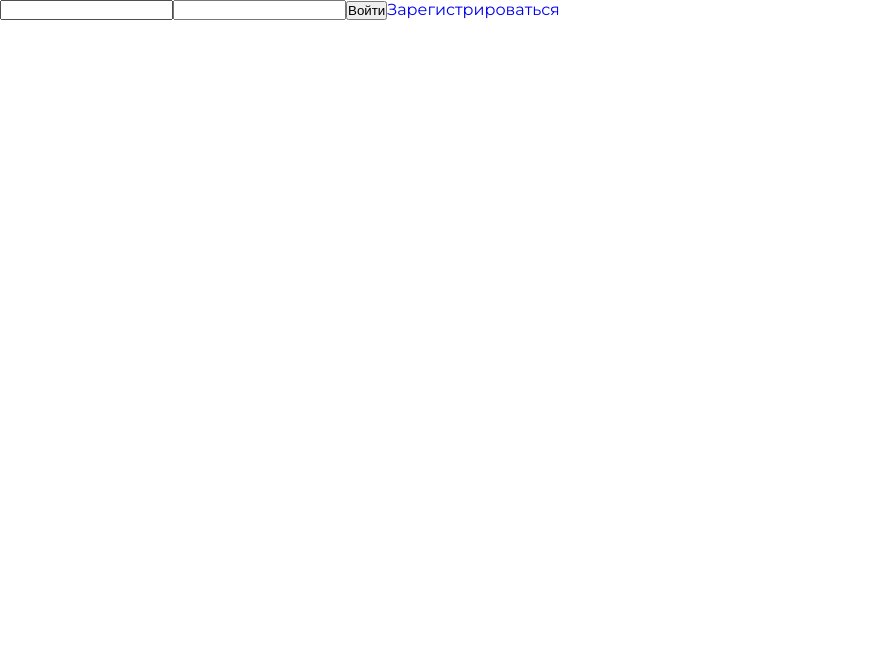
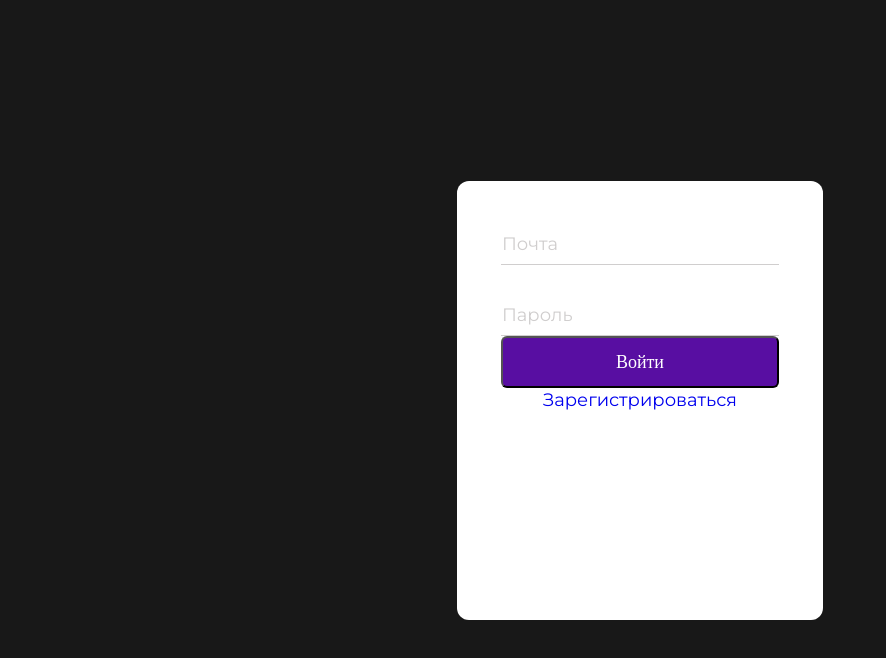
Before and after one commit to ReginaWe/Skypro-music, a Next.js app: page /signIn in a window 1280 px wide. Shown: the top 658 px of the page, without its empty margins (0-886 px from the left). Built offline with nearby package versions, Linux system fonts and the light colour scheme.

Commit message:
домашка 5

```diff
--- a/src/app/components/Player/Player.tsx
+++ b/src/app/components/Player/Player.tsx
@@ -165,7 +165,7 @@ const Player = () => {
                 </svg>
               </div>
             </div>
-            <TrackPlay name={name} author={author} _id={_id}/>
+            <TrackPlay track={currentTrack}/>
           </div>
           <Volume audioRef={audioRef} />
           <span className={styles.barTimers}>
--- a/src/app/components/PlaylistItem/PlaylistItem.tsx
+++ b/src/app/components/PlaylistItem/PlaylistItem.tsx
@@ -19,7 +19,7 @@ export function PlaylistItem({ track, tracks }: TrackProps) {
   const { name, author, album, duration_in_seconds, _id } = track; /*
   const isPlaying = currentTrack ? currentTrack._id === _id : false; */
   const dispatch = useAppDispatch();
-  const { isLiked, handleLike } = useLikeTrack(track._id);
+  const { isLiked, handleLike } = useLikeTrack(track);
 
   const handleTrackClick = () => {
     dispatch(setCurrentTrack({ track, tracks }));
--- /dev/null
+++ b/src/app/signIn/page.module.css
@@ -0,0 +1,73 @@
+.wrapper {
+  width: 100%;
+  min-height: 100%;
+  overflow: hidden;
+  background-color: #383838;
+}
+
+.container {
+  max-width: 1920px;
+  height: 100vh;
+  margin: 0 auto;
+  position: relative;
+  background-color: #181818;
+}
+
+.modalBlock {
+  position: absolute;
+  z-index: 2;
+  left: calc(50% - (366px / 2));
+  top: calc(50% - (439px / 2));
+  opacity: 1;
+}
+.modalForm {
+  width: 366px;
+  height: 439px;
+  top: 320.5px;
+  left: 777px;
+  border-radius: 12px;
+  background: #ffffff;
+  font-size: 18px;
+  line-height: 24px;
+  display: flex;
+  flex-direction: column;
+  align-items: center;
+  padding: 43px 44px 47px;
+}
+
+.modalInput {
+  width: 100%;
+  border-top: none;
+  border-left: none;
+  border-right: none;
+  border-bottom: 1px solid #d0cece;
+  font-size: 18px;
+  line-height: 24px;
+  padding: 8px 1px;
+  outline: none;
+
+  &::placeholder {
+    font-size: 18px;
+    line-height: 24px;
+    color: #d0cece;
+  }
+
+  &.gaped {
+    margin-bottom: 30px;
+  }
+}
+
+.modalButton {
+  width: 278px;
+  height: 52px;
+  top: 268px;
+  left: 41px;
+  border-radius: 6px;
+  background: #580ea2;
+  font-family: StratosSkyeng;
+  font-size: 18px;
+  font-weight: 400;
+  line-height: 24px;
+  letter-spacing: -0.003em;
+  color: #ffffff;
+}
--- a/src/app/signIn/page.tsx
+++ b/src/app/signIn/page.tsx
@@ -1,4 +1,7 @@
 "use client";
+
+import styles from "./page.module.css";
+import cn from "classnames"
 
 import { useAppDispatch, useAppSelector } from "@/hooks/hooks";
 import { getLogin, getTokens } from "@/store/features/authSlice";
@@ -31,21 +34,33 @@ export default function SignIn() {
     await dispatch(getTokens(formData));
   }
   return (
-    <>
+    <div className={styles.wrapper}>
+      <div className={styles.container}>
+
+        <div className={styles.modalBlock}>
+          <form className={styles.modalForm} action="#">
             <input
             name="email"
             value={formData.email}
             type="email"
             onChange={handleChangeFormData}
+            placeholder="Почта"
+            className={cn(styles.modalInput, styles.gaped)}
           />
           <input
             name="password"
             value={formData.password}
             type="password"
             onChange={handleChangeFormData}
+            placeholder="Пароль"
+            className={styles.modalInput}
           />
-      <button onClick={handleLogIn}>Войти</button>
+          <button onClick={handleLogIn} className={styles.modalButton}>Войти</button>
           <Link href="#">Зарегистрироваться</Link>
-    </>
+          </form>
+
+        </div>
+      </div>
+    </div>
   );
 }
--- a/src/app/tracks/favorite/page.tsx
+++ b/src/app/tracks/favorite/page.tsx
@@ -11,7 +11,7 @@ export default function Favorites() {
 
   return (
     <>
-      <h2 className={styles.centerblockH2}>Треки 555</h2>
+      <h2 className={styles.centerblockH2}>Избранные треки</h2>
       <Filter tracks={likedTracks} />
       <Playlist tracks={likedTracks} />
     </>
--- a/src/store/features/playlistSlice.ts
+++ b/src/store/features/playlistSlice.ts
@@ -81,14 +81,12 @@ const playlistSlice = createSlice({
         state.isShuffle = action.payload;
       }
     },
-    setLikeTrack: (state, action: PayloadAction<number>) => {
-      const trackID = action.payload
-      //Добавить трек в likedTracks
+    setLikeTrack: (state, action: PayloadAction<TrackType>) => {
+      state.likedTracks.push(action.payload);
     },
-    setDislikeTrack: (state, action: PayloadAction<number>) => {
-      const trackID = action.payload
-       //убрать трек из likedTracks
-    }
+    setDislikeTrack: (state, action: PayloadAction<TrackType>) => {
+      state.likedTracks = state.likedTracks.filter((track) => track._id !== action.payload._id);
+    },
   },
   extraReducers: (builder) => {
     builder.addCase(getFavoriteTracks.fulfilled, (state, action) => {
@@ -104,6 +102,6 @@ export const {
   setIsShuffle,
   setPrevTrack,
   setDislikeTrack,
-  setLikeTrack
+  setLikeTrack,
 } = playlistSlice.actions;
 export const playlistReducer = playlistSlice.reducer;
```
Also changed, not shown: src/app/components/TrackPlay/TrackPlay.tsx (+5 -5 lines), src/hooks/useLikeTrack.tsx (+5 -5 lines). Lines whose indentation alone changed are shown as unchanged.
